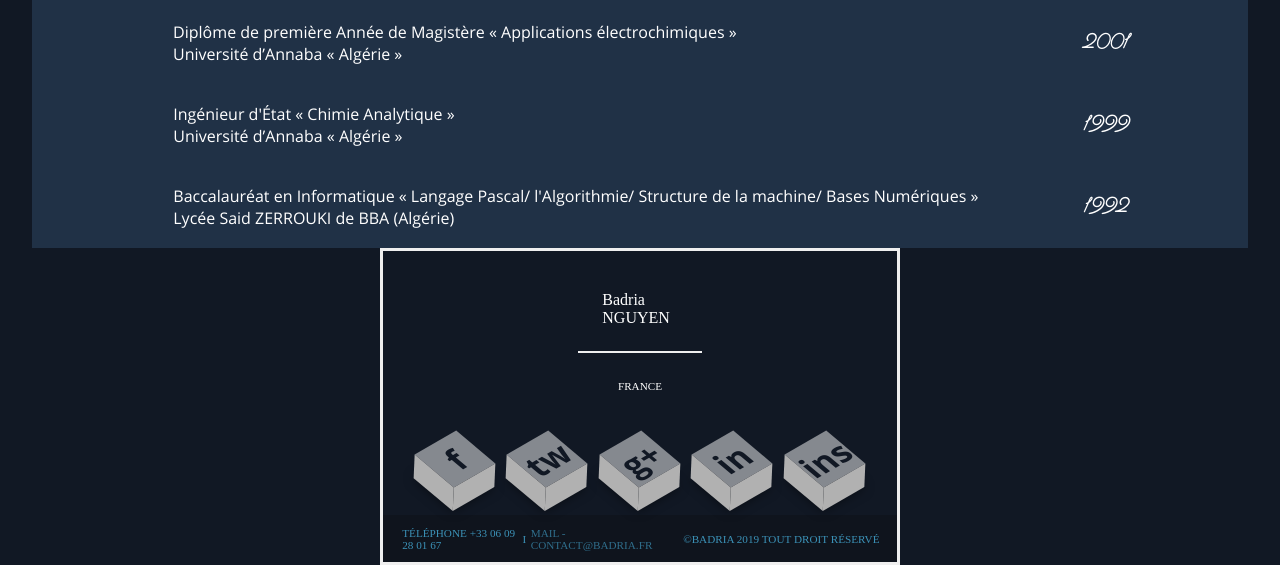
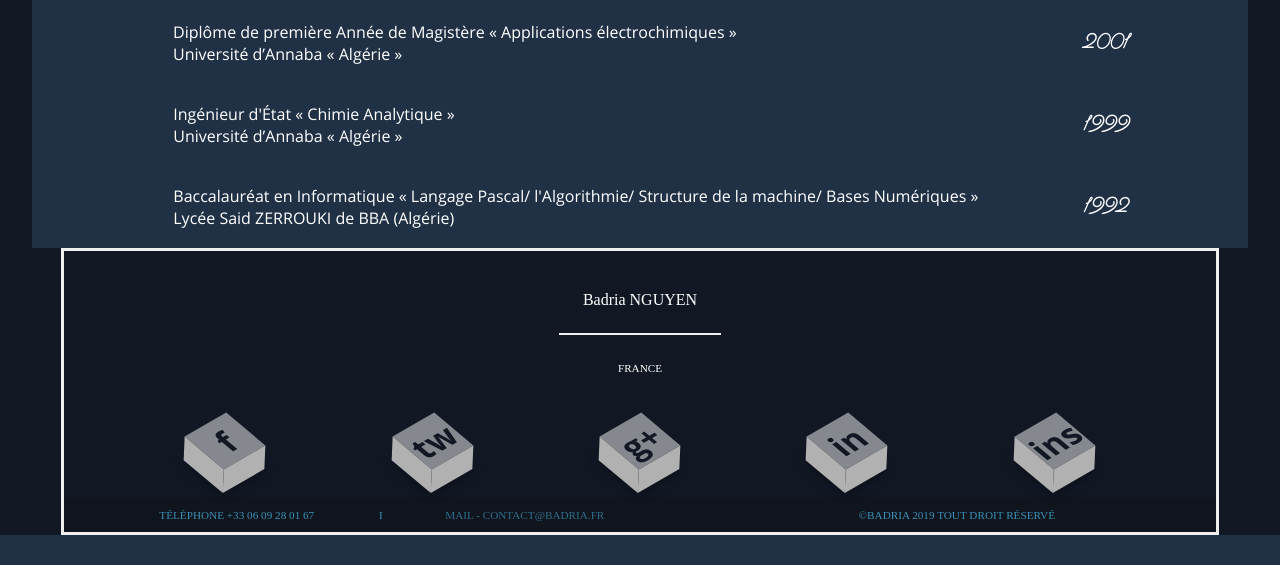
Before and after one commit to badria-dev-marker/cvJava, a Spring Boot app: page /cv in a window 1280 px wide. Shown: the part 1906-2471 px from the top of the page. After the commit the page ends 2441 px from the top, so only its background shows below. Run offline with Spring Boot 4, Linux system fonts and the light colour scheme.

Commit message:
Update main.css

```diff
--- a/src/main/resources/static/src/main.css
+++ b/src/main/resources/static/src/main.css
@@ -479,7 +479,7 @@ html, body {
 /***************************************************************************/
 .block_footer {
 	border: 3px solid #efefef;
-
+	width: 90%;
 	background-color: rgb(17, 24, 36);
 	grid-column-start: 1;
 	grid-column-end: 12;
```
